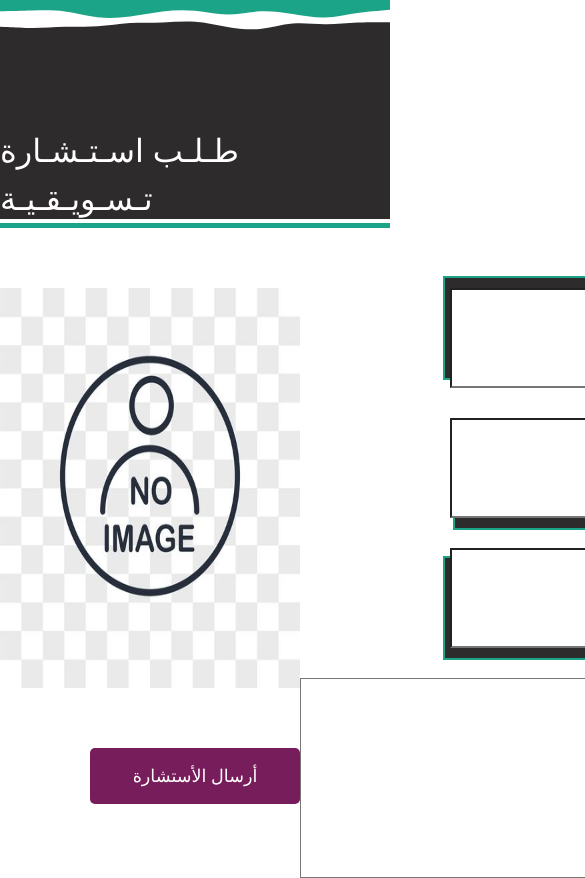
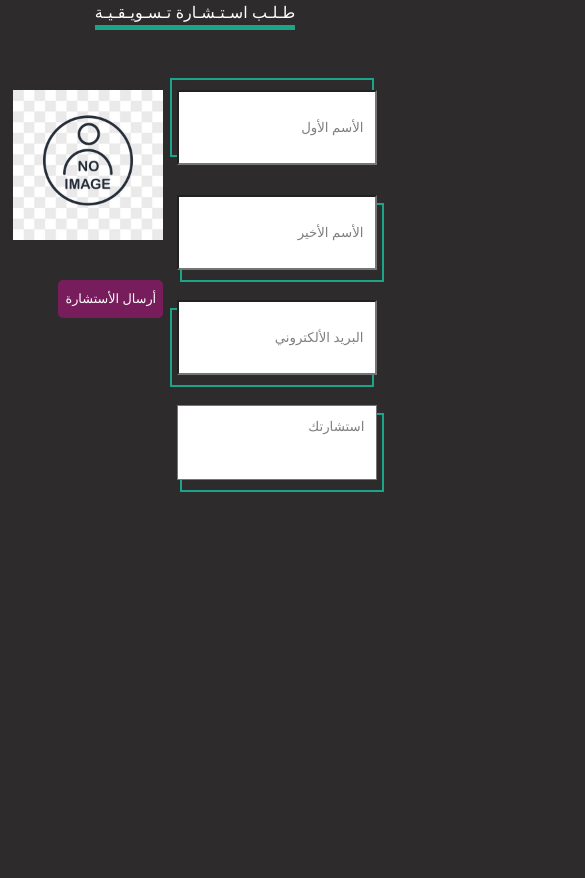
Before and after one commit to Ahmed-Elhalwagy/mid-2, a website built with Vite: page index.html in a window 390 px wide. Shown: the top 878 px of the page, 585 px wide, since content can reach past the window. After the commit the page ends 844 px from the top, so only its background shows below. Built offline with nearby package versions, Linux system fonts and the light colour scheme; a web font is replaced by a local one.

Commit message:
add mobile responsive

```diff
--- a/index.html
+++ b/index.html
@@ -7,11 +7,6 @@
     <title>Vite App</title>
   </head>
   <body>
-
-      <div class="curve-container">
-        <div class="spacer curve-green"></div>
-      </div>
-
       <section>
       <h1>طـلـب اسـتـشـارة تـسـويـقـيـة</h1>
       <main class="main">
--- a/style.css
+++ b/style.css
@@ -10,7 +10,7 @@
 }
 
 body{
-  height: 100vh;
+  background: #2d2b2c;
 }
 
 .spacer {
@@ -21,11 +21,8 @@ body{
   background-size: cover;
 }
 
-.curve-green {
-  background-image: url('./curve.svg');
-}
-.curve-container {
-  height:15vh;
+.curve {
+  background: #000;
 }
 
 section {
@@ -34,6 +31,8 @@ section {
   align-items: center;
   flex-direction: column;
   gap: 60px;
+  height: 100%;
+  width: 100%;
 }
 
 section h1 {
@@ -66,7 +65,6 @@ section h1 {
   height: 100px;
   outline: none;
   padding: 0.7rem;
-  /* text-align: start; */
 }
 .input::placeholder{
   color: #2d2b2c;
@@ -96,8 +94,6 @@ section h1 {
  flex-direction: column;
  align-items: end;
  justify-content: start;
- height: 100%;
- gap: 20px;
  height: 100%;
 }
 
@@ -129,6 +125,40 @@ img{
   background: #1ba488;
 }
 
-@media screen {
 
+@media only screen and (max-width: 1100px) {
+
+  .input {
+    width: 450px;
+    height: 100px;
+  }
 }
+
+@media only screen and (max-width: 800px) {
+  .input {
+    width: 300px;
+    height: 100px;
+  }
+  .image-container{
+    width: 200px;
+    height: 200px;
+  }
+}
+
+@media only screen and (max-width: 600px) {
+  .input {
+    width: 200px;
+    height: 75px;
+  }
+  .image-container{
+    width: 150px;
+    height: 150px;
+  }
+  section h1 {
+    font-size: 1rem;
+  }
+  .btn {
+    padding: 10px 0;
+    font-size: 0.8rem ;
+  }
+}
```
